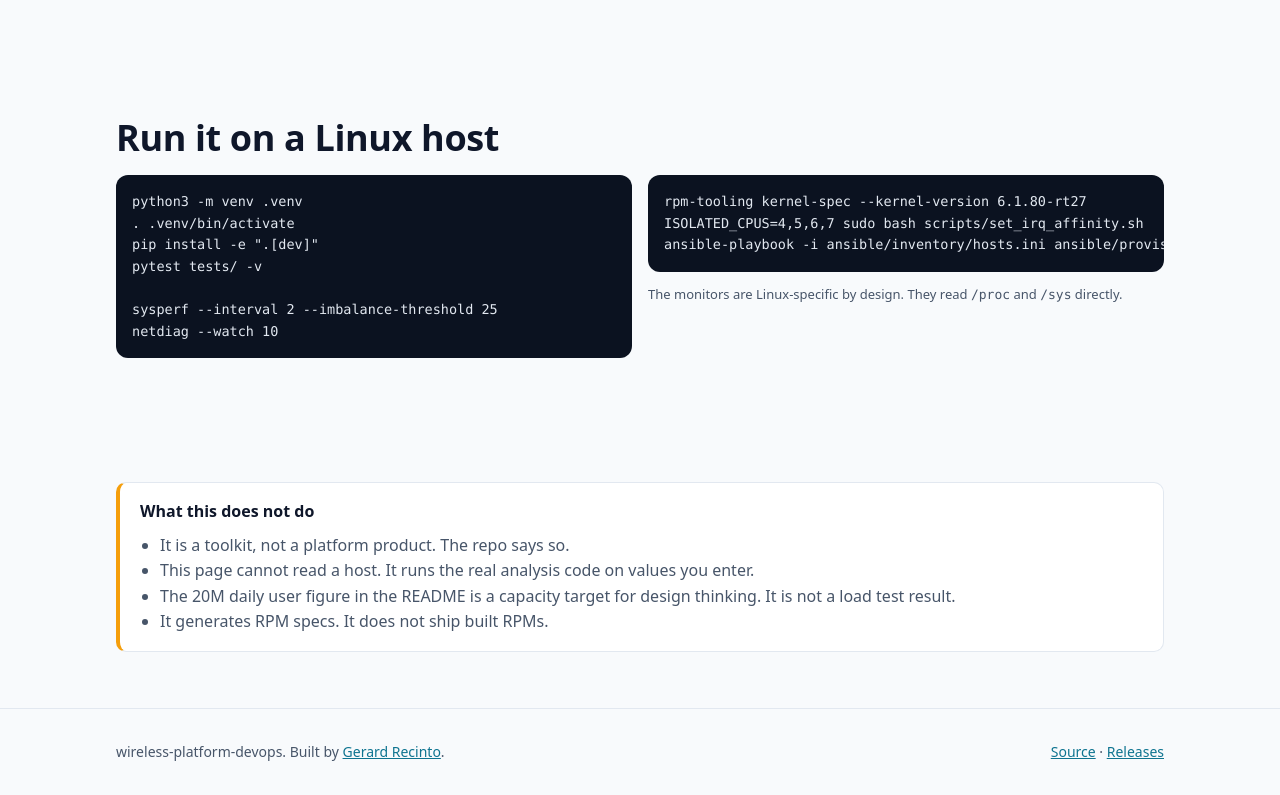
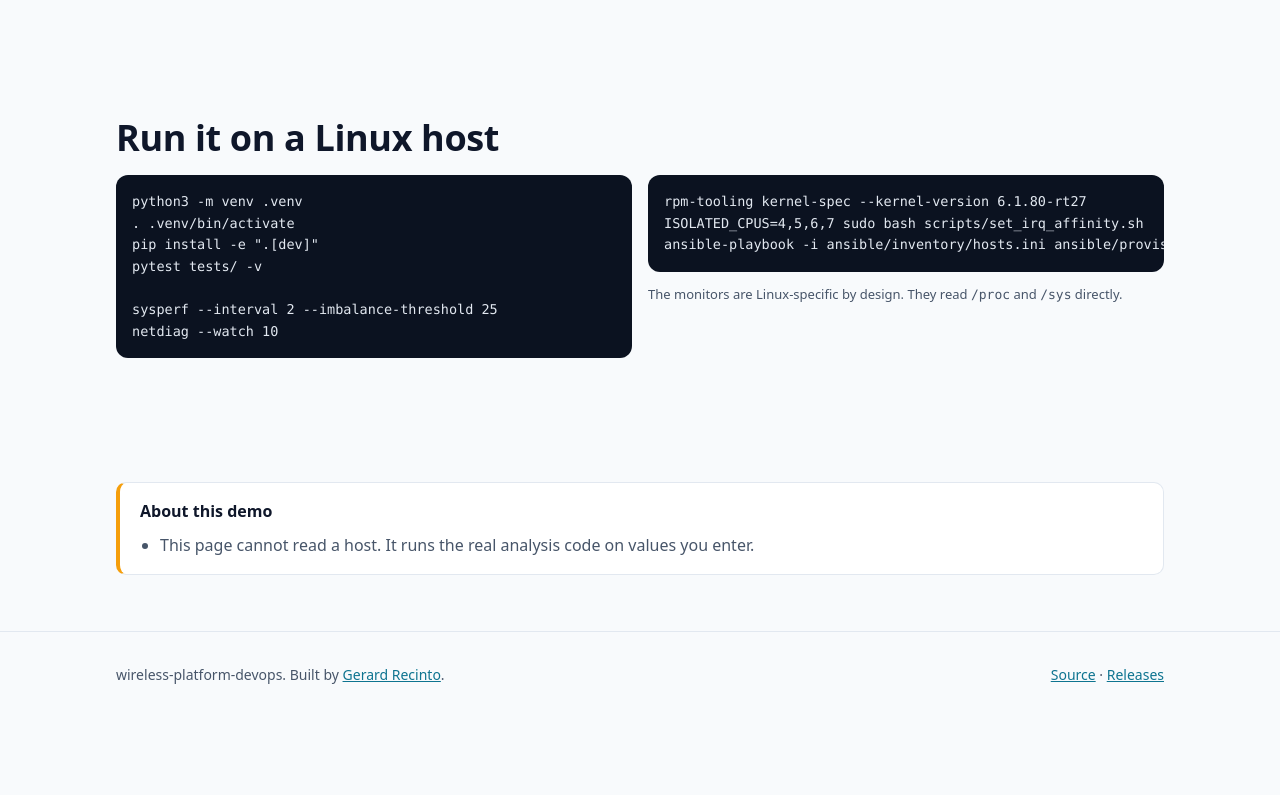
Before and after one commit to gerardrecinto/wireless-platform-devops, a plain HTML site: page site/index.html in a window 1280 px wide. Shown: the part 1482-2277 px from the top of the page. After the commit the page ends 2201 px from the top, so only its background shows below. Drawn offline with Linux system fonts and the light colour scheme.

Commit message:
Lead with what the project does and keep limits in the docs (#10)
Drop the unprompted limits and not-proven blocks from the README and
site. Notes that prevent a wrong assumption stay: compliance, demo
labels and safety warnings.

Thanks,
Gerard

```diff
--- a/site/index.html
+++ b/site/index.html
@@ -196,12 +196,9 @@ ansible-playbook -i ansible/inventory/hosts.ini ansible/provision.yml</pre>
 
 <section><div class="wrap">
   <div class="limits">
-    <strong>What this does not do</strong>
+    <strong>About this demo</strong>
     <ul>
-      <li>It is a toolkit, not a platform product. The repo says so.</li>
       <li>This page cannot read a host. It runs the real analysis code on values you enter.</li>
-      <li>The 20M daily user figure in the README is a capacity target for design thinking. It is not a load test result.</li>
-      <li>It generates RPM specs. It does not ship built RPMs.</li>
     </ul>
   </div>
 </div></section>
```
